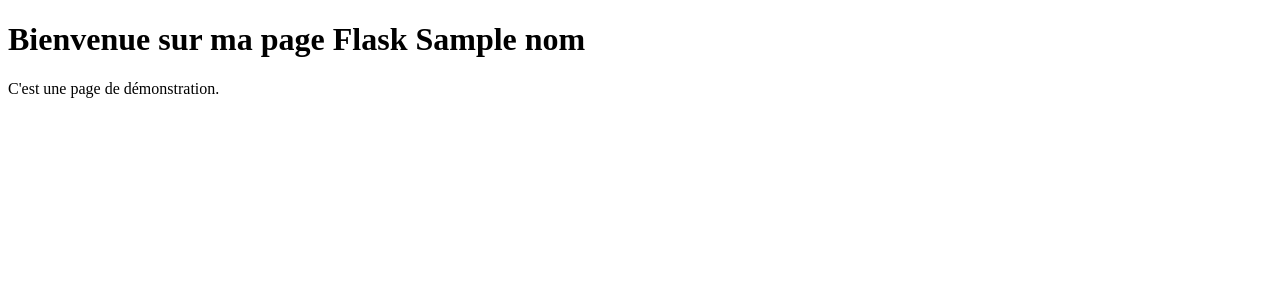
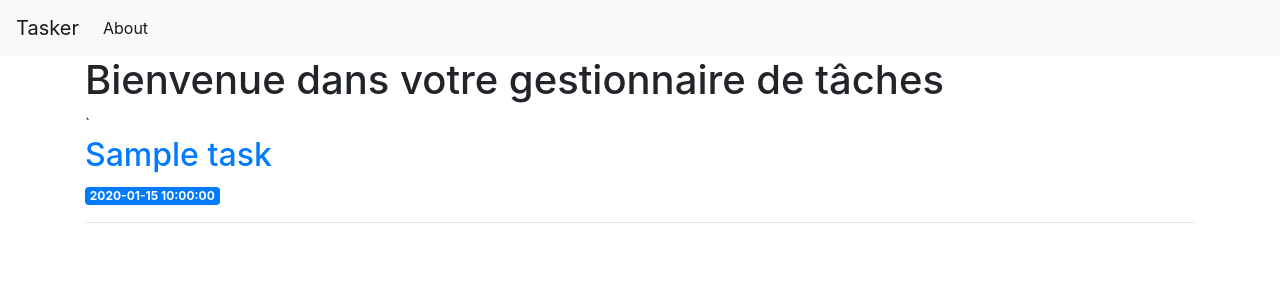
Before and after one commit to Schlabaga/gestionnaire-projet, a Flask app: template templates/index.html in a window 1280 px wide. Shown: the top 300 px of the page. Run offline with Flask 3, Linux system fonts and the light colour scheme; the template is opened without the code that fills it: most values are stand-ins (such as "Sample title", 1, 10 or a date in 2020); some libraries are stand-ins or nearby versions.

Commit message:
Initial commit

```diff
--- a/main.py
+++ b/main.py
@@ -1,14 +1,38 @@
-from flask import Flask, render_template
+from flask import Flask, render_template #LIBRAIRIE NECESSAIRE A LA
+import sqlite3
+from werkzeug.exceptions import abort
 
 app = Flask(__name__, template_folder='templates')
 
 
-
 @app.route('/')
-def home():
-    return render_template("index.html", nom = "monsieur")
+def index():
+    conn = get_db_connection()
+    tasks = conn.execute('SELECT * FROM tasks').fetchall()
+    conn.close()
+    return render_template('index.html', tasks = tasks)
 
 
+def get_db_connection():
+    conn = sqlite3.connect('database.db')
+    conn.row_factory = sqlite3.Row
+    return conn
+
+
+def get_task(task_id):
+    conn = get_db_connection()
+    task = conn.execute('SELECT * FROM tasks WHERE id = ?',
+                        (task_id,)).fetchone()
+    conn.close()
+    if task is None:
+        abort(404)
+    return task
+
+
+@app.route('/<int:task_id>')
+def task(task_id):
+    task = get_task(task_id)
+    return render_template('task.html', task=task)
 
 # 1. Ajoute une nouvelle tâche à la liste des tâches avec un titre, une description et une date d'échéance.
 def add_task(title, description, due_date):
--- /dev/null
+++ b/templates/base.html
@@ -0,0 +1,37 @@
+<!doctype html>
+<html lang="fr">
+  <head>
+    <!-- Required meta tags -->
+    <meta charset="utf-8">
+    <meta name="viewport" content="width=device-width, initial-scale=1, shrink-to-fit=no">
+
+    <!-- Bootstrap CSS -->
+    <link rel="stylesheet" href="https://stackpath.bootstrapcdn.com/bootstrap/4.3.1/css/bootstrap.min.css" integrity="sha384-ggOyR0iXCbMQv3Xipma34MD+dH/1fQ784/j6cY/iJTQUOhcWr7x9JvoRxT2MZw1T" crossorigin="anonymous">
+
+    <title>{% block title %} {% endblock %}</title>
+  </head>
+  <body>
+    <nav class="navbar navbar-expand-md navbar-light bg-light">
+        <a class="navbar-brand" href="{{ url_for('index')}}">Tasker</a>
+        <button class="navbar-toggler" type="button" data-toggle="collapse" data-target="#navbarNav" aria-controls="navbarNav" aria-expanded="false" aria-label="Toggle navigation">
+            <span class="navbar-toggler-icon"></span>
+        </button>
+        <div class="collapse navbar-collapse" id="navbarNav">
+            <ul class="navbar-nav">
+            <li class="nav-item active">
+                <a class="nav-link" href="#">About</a>
+            </li>
+            </ul>
+        </div>
+    </nav>
+    <div class="container">
+        {% block content %} {% endblock %}
+    </div>
+
+    <!-- Optional JavaScript -->
+    <!-- jQuery first, then Popper.js, then Bootstrap JS -->
+    <script src="https://code.jquery.com/jquery-3.3.1.slim.min.js" integrity="sha384-q8i/X+965DzO0rT7abK41JStQIAqVgRVzpbzo5smXKp4YfRvH+8abtTE1Pi6jizo" crossorigin="anonymous"></script>
+    <script src="https://cdnjs.cloudflare.com/ajax/libs/popper.js/1.14.7/umd/popper.min.js" integrity="sha384-UO2eT0CpHqdSJQ6hJty5KVphtPhzWj9WO1clHTMGa3JDZwrnQq4sF86dIHNDz0W1" crossorigin="anonymous"></script>
+    <script src="https://stackpath.bootstrapcdn.com/bootstrap/4.3.1/js/bootstrap.min.js" integrity="sha384-JjSmVgyd0p3pXB1rRibZUAYoIIy6OrQ6VrjIEaFf/nJGzIxFDsf4x0xIM+B07jRM" crossorigin="anonymous"></script>
+  </body>
+</html>
--- a/templates/index.html
+++ b/templates/index.html
@@ -1,10 +1,12 @@
-<!DOCTYPE html>
-<html>
-<head>
-    <title>Ma Page Flask</title>
-</head>
-<body>
-    <h1>Bienvenue sur ma page Flask {{nom}}</h1>
-    <p>C'est une page de démonstration.</p>
-</body>
-</html>
+{% extends 'base.html' %}
+
+{% block content %}
+    <h1>{% block title %} Bienvenue dans votre gestionnaire de tâches {% endblock %}</h1>
+    {% for task in tasks %}`
+        <a href="{{ url_for('task', task_id=task['id']) }}">
+            <h2>{{ task['title'] }}</h2>
+        </a>
+        <span class="badge badge-primary">{{ task['created'] }}</span>
+        <hr>
+    {% endfor %}
+{% endblock %}
```
Also changed, not shown: init_db.py (added, +20 -0 lines), schema.sql (added, +9 -0 lines), static/css/style.css (added, +10 -0 lines), templates/task.html (added, +7 -0 lines), database.db (added).
